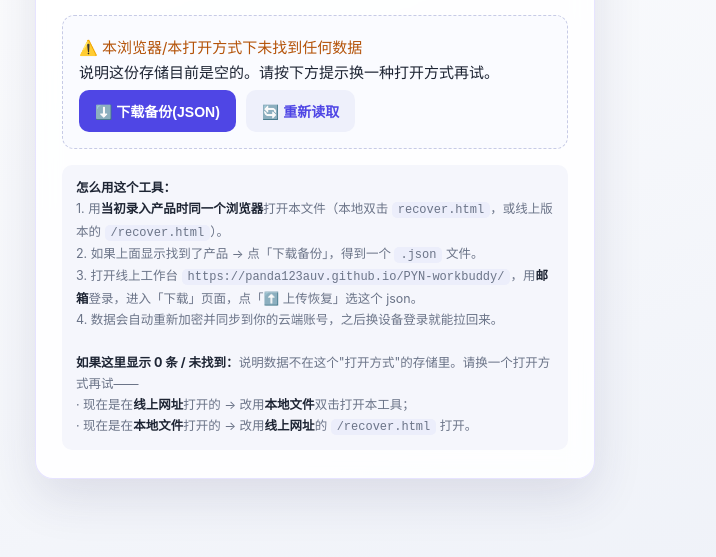
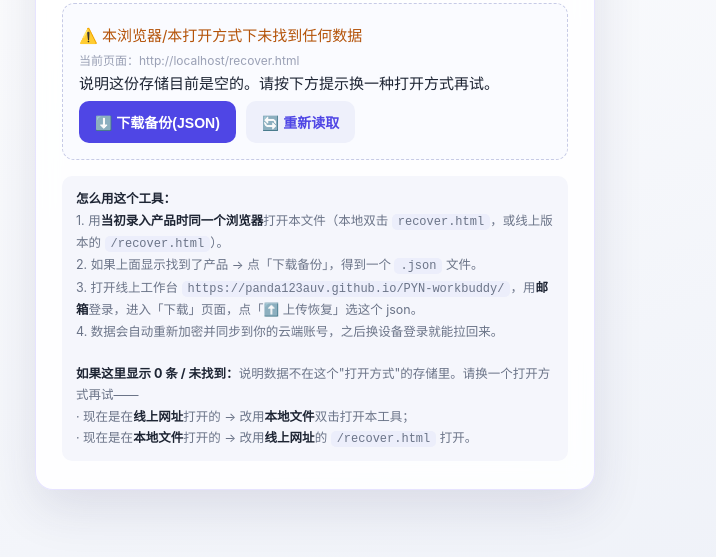
Before and after one commit to panda123auv/PYN-workbuddy, a plain HTML site: page recover.html in a window 1280 px wide. Shown: the part 215-772 px from the top of the page, without its empty margins (325-1041 px from the left). Drawn offline with Linux system fonts and the light colour scheme.

Commit message:
update: recover.html 增加当前页面地址显示，便于确认打开的是正确文件

```diff
--- a/recover.html
+++ b/recover.html
@@ -36,6 +36,7 @@
 
     <div class="box">
       <div id="status" class="count">正在读取本浏览器存储…</div>
+      <div id="loc" class="count" style="font-size:12px;color:#9aa0b5;margin-top:6px"></div>
       <div id="detail"></div>
       <div class="row">
         <button class="primary" id="dl" onclick="doDownload()" disabled>⬇️ 下载备份(JSON)</button>
@@ -57,6 +58,7 @@
 
 <script>
 (function(){
+  document.getElementById('loc').textContent='当前页面：'+location.href;
   const KEY='czz_data_v1';
   const status=document.getElementById('status');
   const detail=document.getElementById('detail');
```
